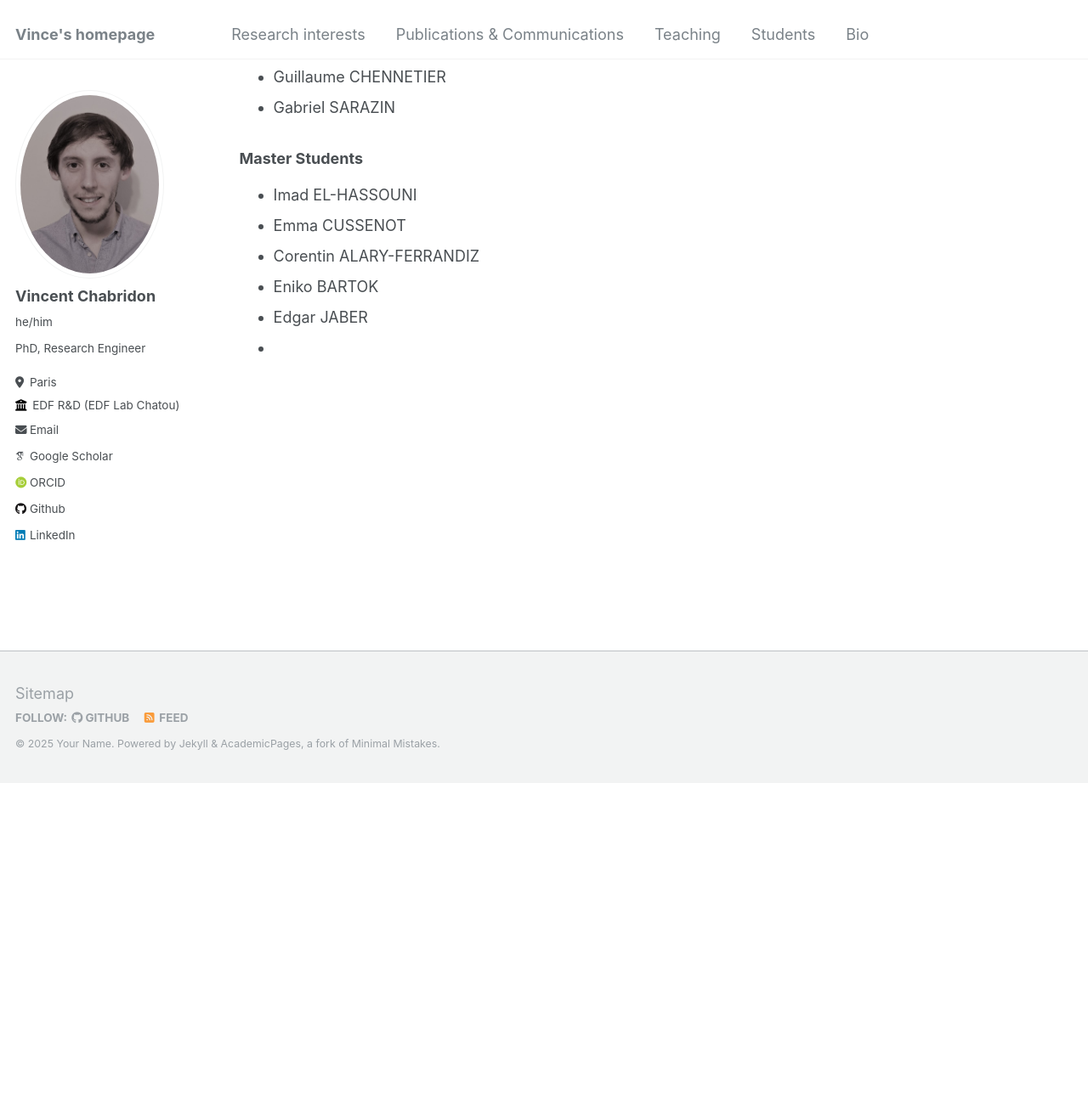
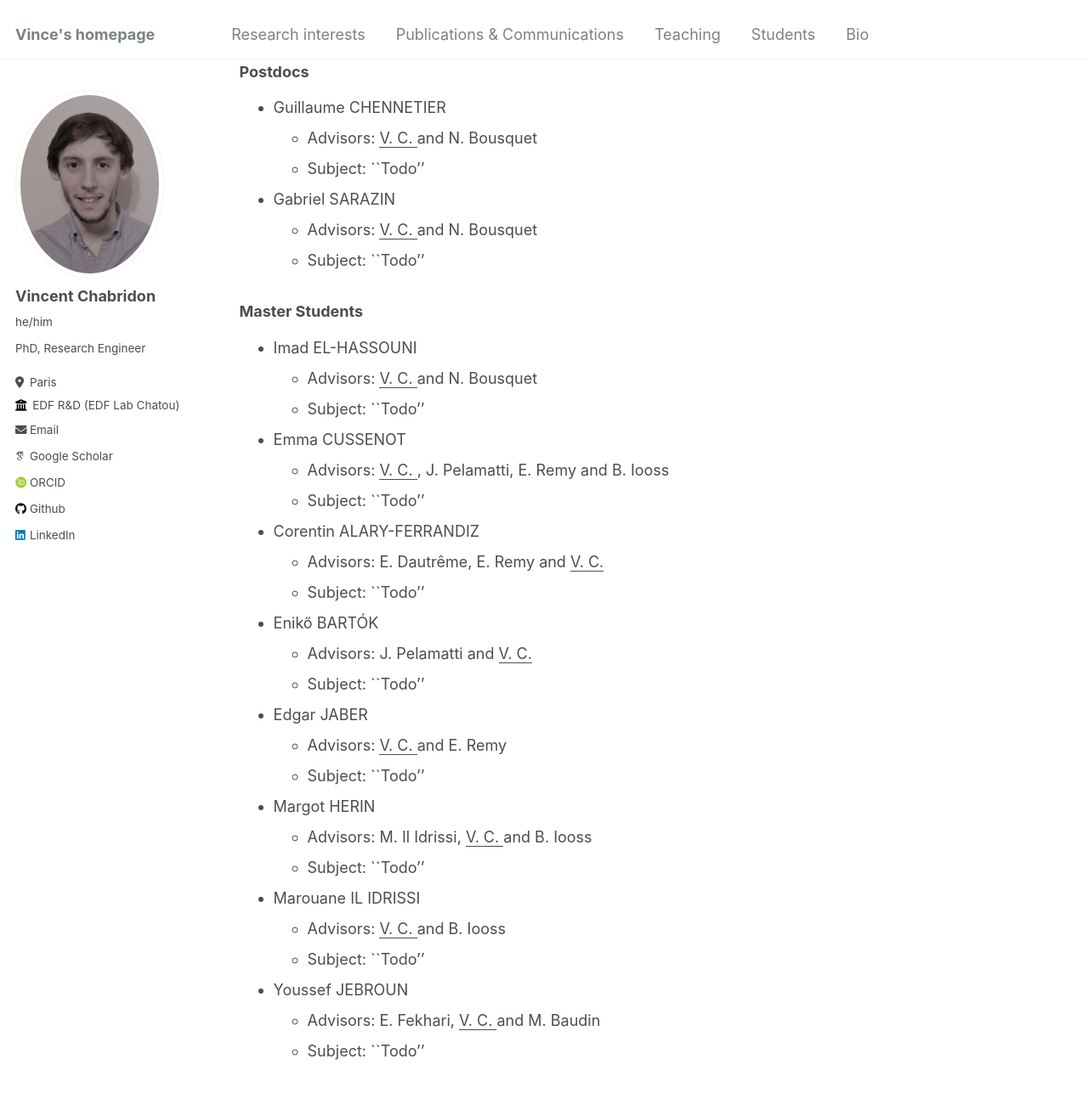
Before and after one commit to vchabri/vchabri.github.io, a Jekyll site: the page built from _pages/students.md, in a window 1280 px wide and 1400 px high, scrolled down 478 px. Shown: the top 1287 px of the window at 85% size. Built offline with Jekyll 4.4.1, drawn with Linux system fonts in a browser that asks for light colours; some web fonts are replaced; some of the changed text lies outside the part shown.

Commit message:
Update students.md

```diff
--- a/_pages/students.md
+++ b/_pages/students.md
@@ -12,16 +12,39 @@ This web page would be terribly empty without the help of the many people with w
 * Edgar JABER (202)
 * Elias FEKHARI
 * Antoine AJENJO (2019 - 2022)
-  - Now
+  - Advisors: <ins> V. C. </ins> and N. Bousquet
+  - Subject: ``Todo''
 
 ### Postdocs
 * Guillaume CHENNETIER
+  - Advisors: <ins> V. C. </ins> and N. Bousquet
+  - Subject: ``Todo''
 * Gabriel SARAZIN
+  - Advisors: <ins> V. C. </ins> and N. Bousquet
+  - Subject: ``Todo''
 
 ### Master Students
 * Imad EL-HASSOUNI
+  - Advisors: <ins> V. C. </ins> and N. Bousquet
+  - Subject: ``Todo''
 * Emma CUSSENOT
+  - Advisors: <ins> V. C. </ins>, J. Pelamatti, E. Remy and B. Iooss
+  - Subject: ``Todo''
 * Corentin ALARY-FERRANDIZ
-* Eniko BARTOK
+  - Advisors: E. Dautrême, E. Remy and <ins> V. C. </ins>
+  - Subject: ``Todo''
+* Enikő BARTÓK
+  - Advisors: J. Pelamatti and <ins> V. C. </ins>
+  - Subject: ``Todo''
 * Edgar JABER
-*
+  - Advisors: <ins> V. C. </ins> and E. Remy
+  - Subject: ``Todo''
+* Margot HERIN
+  - Advisors: M. Il Idrissi, <ins> V. C. </ins> and B. Iooss
+  - Subject: ``Todo''
+* Marouane IL IDRISSI
+  - Advisors: <ins> V. C. </ins> and B. Iooss
+  - Subject: ``Todo''
+* Youssef JEBROUN
+  - Advisors: E. Fekhari, <ins> V. C. </ins> and M. Baudin
+  - Subject: ``Todo''
```
